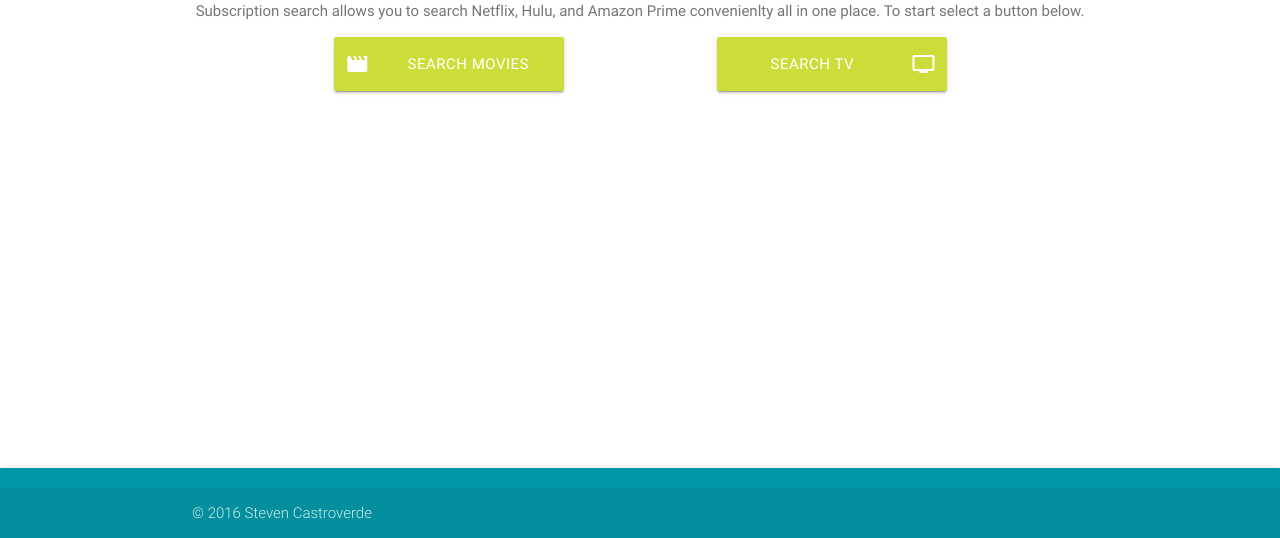
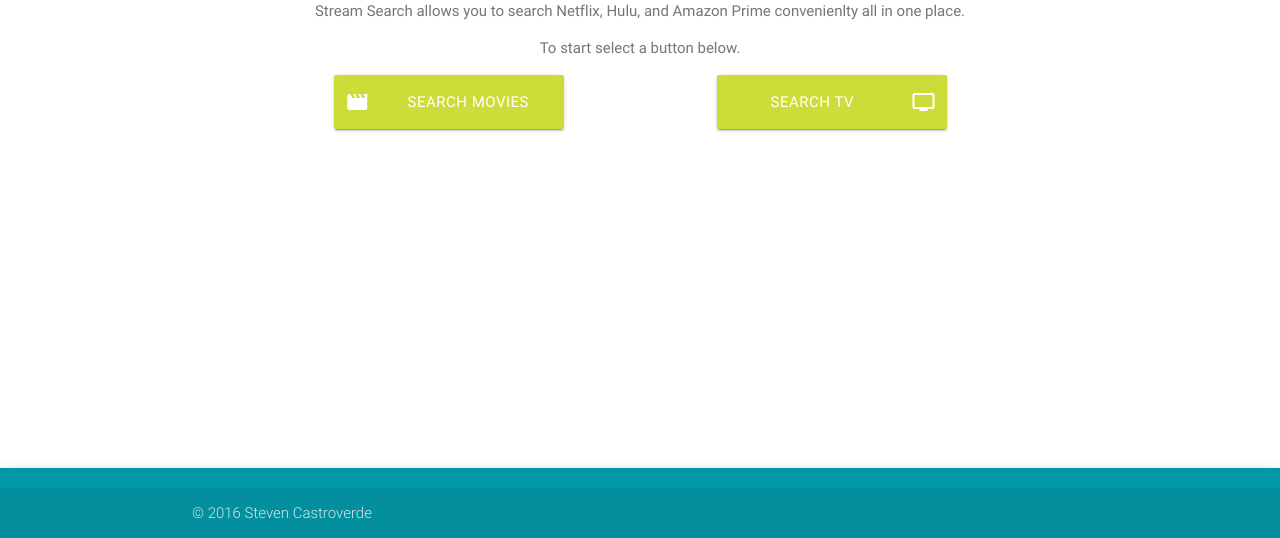
Before and after one commit to stevencastroverde/StreamSearch, a plain HTML site: page index.html in a window 1280 px wide. Shown: the part 262-800 px from the top of the page. Drawn offline with Linux system fonts and the light colour scheme.

Commit message:
changed name of app

```diff
--- a/index.html
+++ b/index.html
@@ -21,7 +21,10 @@
 		<main class="container ">
 			<h3 class='center-align grey-text text-darken-4'>Now Search everywhere for what you want to watch!</h2>
 			<p class='center-align grey-text text-darken-1'>
-				Subscription search allows you to search Netflix, Hulu, and Amazon Prime convenienlty all in one place. To start select a button below.
+				Stream Search allows you to search Netflix, Hulu, and Amazon Prime convenienlty all in one place.</p>
+				<p class ="center-align grey-text text-darken-1">
+					To start select a button below.
+				</p>
 			</p>
 			<div class='row'>
 			<a  href="moviesearch.html" class=' lime waves-effect waves-light btn-large col s2 m3  l3 offset-s3 offset-m2 offset-l2'><i class="material-icons left">movie</i>Search Movies</a>
```
